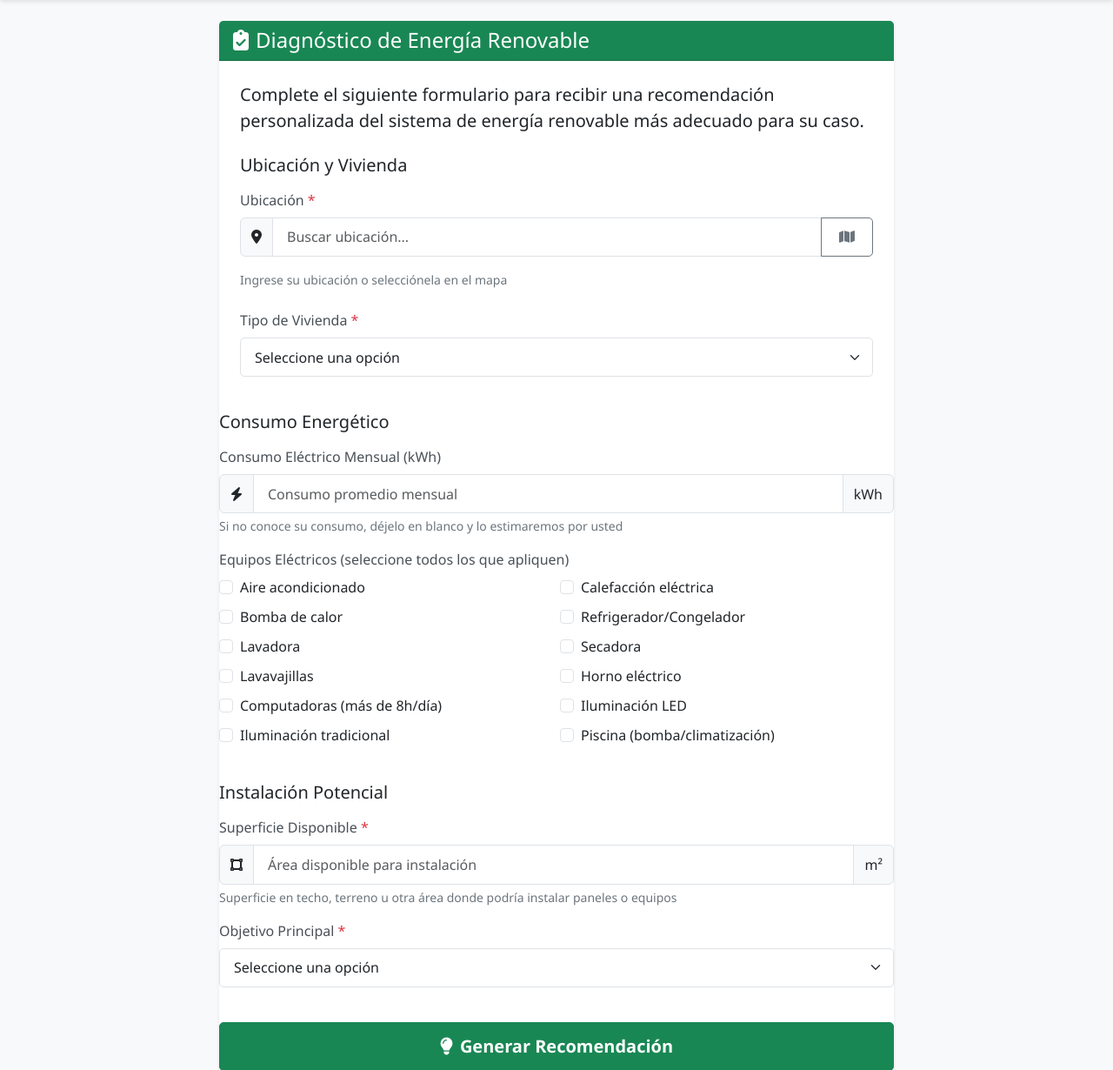
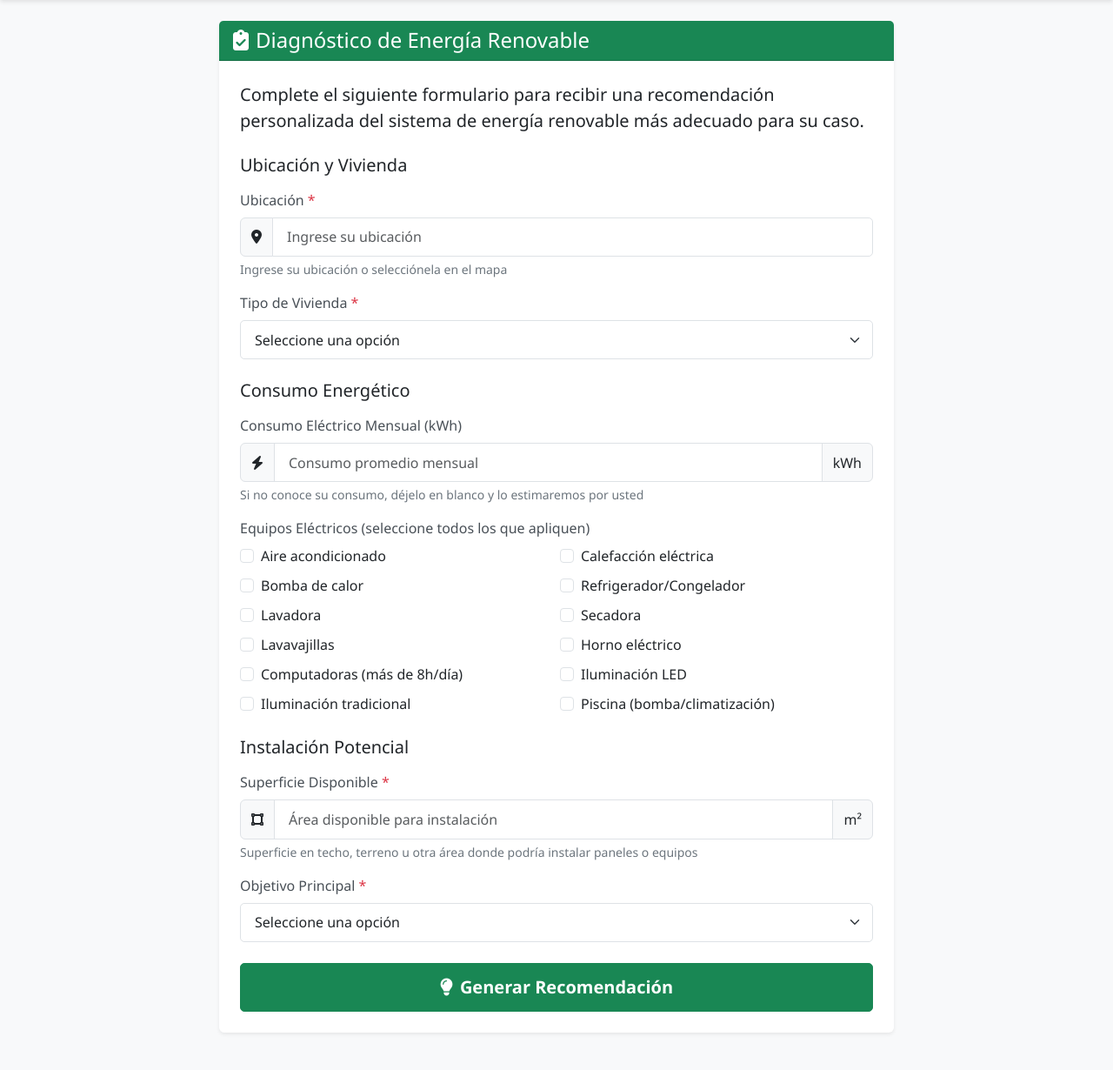
Before and after one commit to AlexisQuiroga/EcoSmart-Advisor, a Flask app: page /diagnostico/ in a window 1280 px wide. Shown: the part 56-1286 px from the top of the page at 87% size. Run offline with Flask 3, Linux system fonts and the light colour scheme; some libraries are stand-ins or nearby versions.

Commit message:
Assistant checkpoint: Eliminar funcionalidad del mapa y mantener autocompletado
Assistant generated file changes:
- ecosmart_advisor/app/templates/formulario_diagnostico.html: Eliminar modal del mapa y simplificar input de ubicación
- ecosmart_advisor/app/static/js/main.js: Eliminar código del mapa y mantener solo autocompletado, Eliminar código del mapa

---

User prompt:

Sigue el mismo problema del mapa, eliminalo

Replit-Commit-Author: Assistant
Replit-Commit-Session-Id: 8d2416f3-ee1f-46dc-948a-ffe6e5e487f7

```diff
--- a/ecosmart_advisor/app/static/js/main.js
+++ b/ecosmart_advisor/app/static/js/main.js
@@ -3,9 +3,6 @@
 document.addEventListener('DOMContentLoaded', function() {
     const ubicacionInput = document.getElementById('ubicacion');
     const sugerenciasDiv = document.getElementById('sugerenciasUbicacion');
-    const btnMapa = document.getElementById('btnMapa');
-    const mapaModal = new bootstrap.Modal(document.getElementById('mapaModal'));
-    let map, marker;
 
     if (ubicacionInput) {
         // Autocompletado
@@ -37,52 +34,7 @@ document.addEventListener('DOMContentLoaded', function() {
             }
         });
 
-        // Configuración del mapa
-        btnMapa.addEventListener('click', function() {
-            mapaModal.show();
-            setTimeout(() => {
-                if (!map) {
-                    map = L.map('mapa', {
-                        minZoom: 2,
-                        maxZoom: 18,
-                        zoomControl: true,
-                        scrollWheelZoom: true
-                    }).setView([-34.6037, -58.3816], 4);
 
-                    L.tileLayer('https://{s}.tile.openstreetmap.org/{z}/{x}/{y}.png', {
-                        attribution: '© OpenStreetMap contributors'
-                    }).addTo(map);
-
-                    marker = L.marker([-34.6037, -58.3816], {
-                        draggable: true,
-                        autoPan: true
-                    }).addTo(map);
-
-                    map.on('click', function(e) {
-                        marker.setLatLng(e.latlng);
-                    });
-                }
-
-                // Forzar actualización del mapa después de que el modal esté completamente visible
-                setTimeout(() => {
-                    map.invalidateSize(true);
-                }, 300);
-            }, 100);
-        });
-
-        // Evento para cuando el modal se cierra
-        document.getElementById('mapaModal').addEventListener('hidden.bs.modal', function () {
-            if (map) {
-                map.invalidateSize();
-            }
-        });
-
-        // Confirmar ubicación seleccionada en el mapa
-        document.getElementById('confirmarUbicacion').addEventListener('click', function() {
-            const latlng = marker.getLatLng();
-            ubicacionInput.value = `${latlng.lat.toFixed(6)},${latlng.lng.toFixed(6)}`;
-            mapaModal.hide();
-        });
     }
 });
 
--- a/ecosmart_advisor/app/templates/formulario_diagnostico.html
+++ b/ecosmart_advisor/app/templates/formulario_diagnostico.html
@@ -21,34 +21,9 @@
                             <div class="input-group">
                                 <span class="input-group-text"><i class="fas fa-map-marker-alt"></i></span>
                                 <input type="text" class="form-control" id="ubicacion" name="ubicacion"
-                                       placeholder="Buscar ubicación..." required>
-                                <button type="button" class="btn btn-outline-secondary" id="btnMapa">
-                                    <i class="fas fa-map"></i>
-                                </button>
+                                       placeholder="Ingrese su ubicación" required>
                             </div>
                             <div id="sugerenciasUbicacion" class="list-group position-absolute w-100" style="z-index: 1000; display: none;"></div>
-                            <div id="mapaModal" class="modal fade" tabindex="-1" data-bs-backdrop="static">
-                                <div class="modal-dialog modal-lg">
-                                    <div class="modal-content">
-                                        <div class="modal-header">
-                                            <h5 class="modal-title">Seleccionar Ubicación</h5>
-                                            <button type="button" class="btn-close" data-bs-dismiss="modal"></button>
-                                        </div>
-                                        <div class="modal-body">
-                                            <div id="mapa" style="height: 400px; width: 100%;"></div>
-                                        </div>
-                                        <div class="modal-footer">
-                                            <button type="button" class="btn btn-secondary" data-bs-dismiss="modal">Cancelar</button>
-                                            <button type="button" class="btn btn-primary" id="confirmarUbicacion">Confirmar ubicación</button>
-                                        </div>
-                                        </div>
-                                        <div class="modal-footer">
-                                            <button type="button" class="btn btn-secondary" data-bs-dismiss="modal">Cerrar</button>
-                                            <button type="button" class="btn btn-primary" id="confirmarUbicacion">Confirmar</button>
-                                        </div>
-                                    </div>
-                                </div>
-                            </div>
                             <div class="form-text">Ingrese su ubicación o selecciónela en el mapa</div>
                         </div>
 
```
